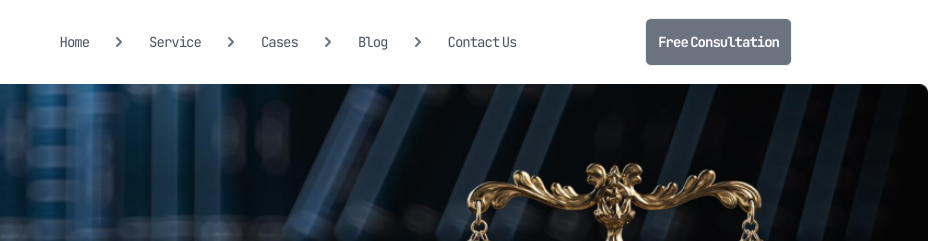
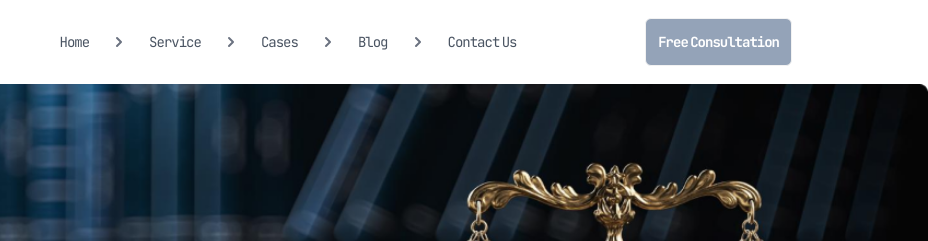
Before and after one commit to Atikur5500/Legal-Solution-With-DaisyUI, a plain HTML site: page index.html in a window 1280 px wide. Shown: the top 241 px of the page, 352-1280 px from the left. Drawn offline with nearby package versions, Linux system fonts and the light colour scheme.

Commit message:
Fixed button color

```diff
--- a/index.html
+++ b/index.html
@@ -89,7 +89,7 @@
                   </ul>
                 </div>
                 <div class="navbar-end">
-                  <a class="btn bg-gray-500 rounded-md px-3 py-4 capitalize text-white hidden lg:inline-block ">Free Consultation</a>
+                  <a class="btn bg-slate-400 rounded-md px-3 py-4 capitalize text-white hidden lg:inline-block ">Free Consultation</a>
                 </div>
               </div>
         </nav>
```
